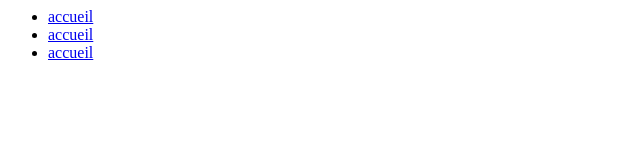
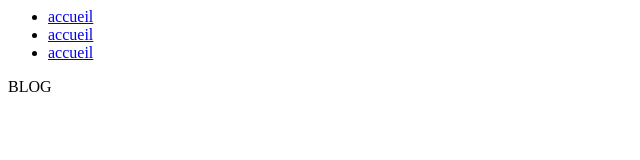
Before and after one commit to islem73/exam, a plain HTML site: page index.html in a window 1280 px wide. Shown: the full height of the page, 0-640 px from the left. Drawn offline with Linux system fonts and the light colour scheme.

Commit message:
ajout d'une section de blog

```diff
--- a/index.html
+++ b/index.html
@@ -5,3 +5,7 @@
         <li><a href="#contact">accueil</a></li>
     </ul>
 </nav>
+
+<section>
+    <p> BLOG </p>
+</section>
```
